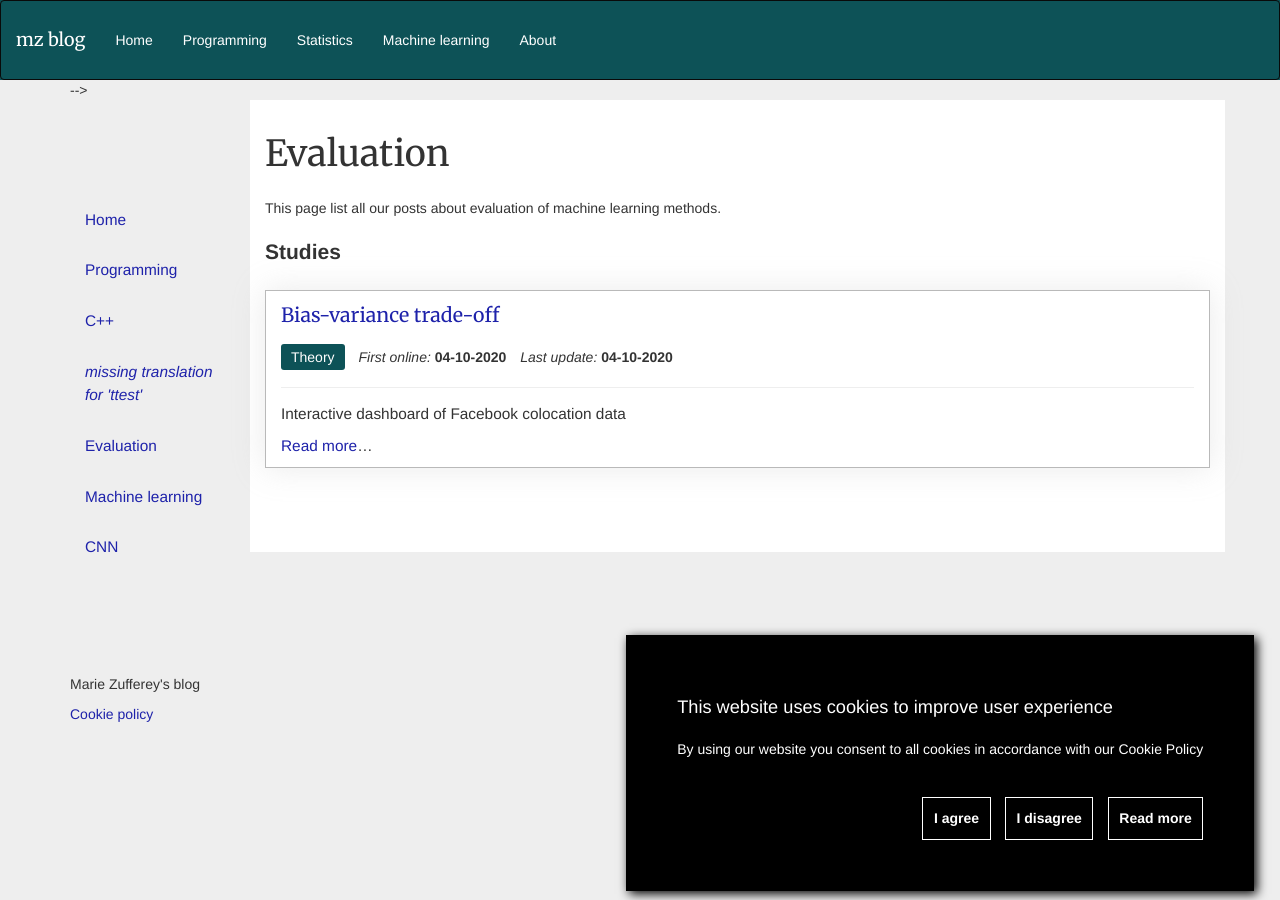
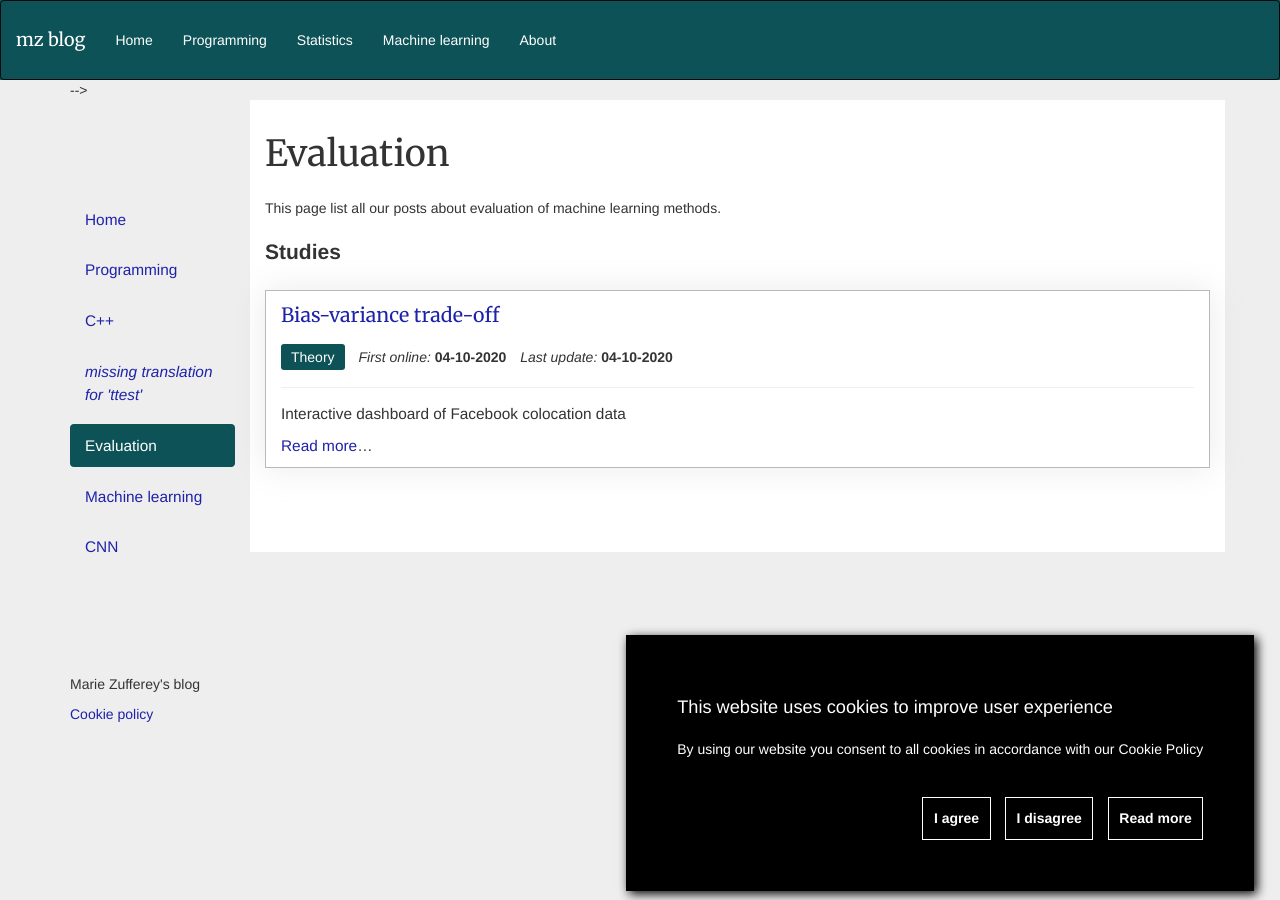
Before and after one commit to marzuf/marzuf.github.io, a Jekyll site: the page built from topics/sidebar/evaluation.md, in a window 1280 px wide. Built offline with Jekyll 4.4.1, drawn with Linux system fonts in a browser that asks for light colours.

Commit message:
05.10.20_32

```diff
--- a/_layouts/side_navigation.html
+++ b/_layouts/side_navigation.html
@@ -31,11 +31,11 @@
   <section>
     <div class="navigation">
       <ul class="nav nav-pills nav-stacked">
-        {% include nav_link url="/topics/covid19/" id="home" %}
-
+        <!-- {% include nav_link url="/topics/covid19/" id="home" %} -->
+        {% include nav_link url="/" id="home" %}
         {% assign site_tags = site.posts | where: "language", page.language | map: "tags" | uniq %}
         {% for tag in site_tags %}
-          {% assign tag_url = "/topics/covid19/" | append: tag | append: ".html" %}
+          {% assign tag_url = "/topics/sidebar/" | append: tag | append: ".html" %}
           {% include nav_link url=tag_url id=tag %}
         {% endfor %}
 
```
